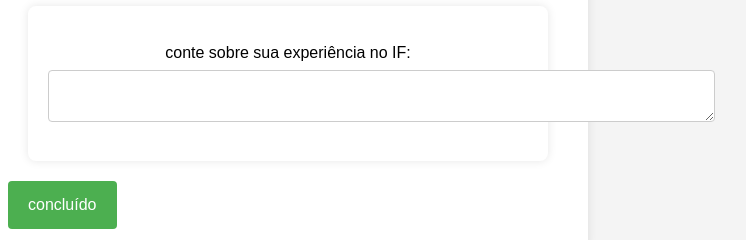
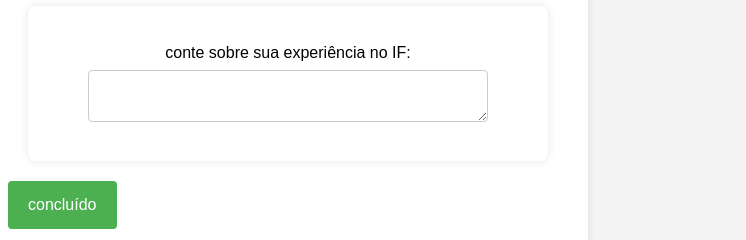
Before and after one commit to DanHaddad2022/LastYear.github.io, a plain HTML site: page Formulário.html in a window 1280 px wide. Shown: the part 1696-1936 px from the top of the page, 352-1098 px from the left. Drawn offline with Linux system fonts and the light colour scheme.

Commit message:
Update Formulário.html

```diff
--- a/Formulário.html
+++ b/Formulário.html
@@ -99,7 +99,7 @@
         <div>
             <br>
             <label>conte sobre sua experiência no IF:</label>
-            <textarea row="10" style="width:50em" id="terror" name="terror"></textarea>
+            <textarea row="10" style="width:30em" id="terror" name="terror"></textarea>
         </div>
         <button type="submit">concluído</button>
     </form>
```
